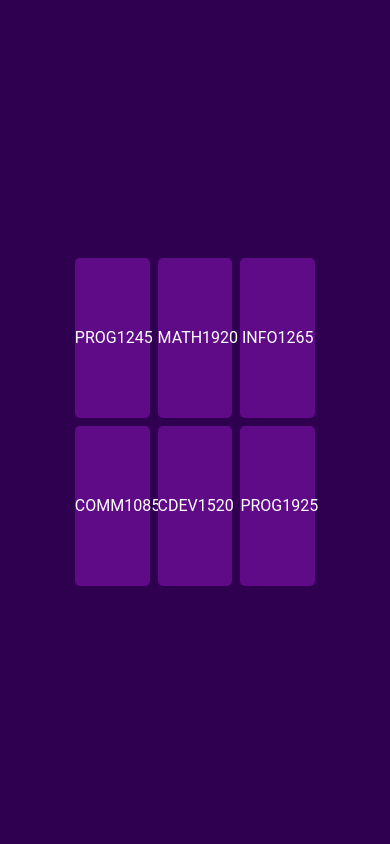
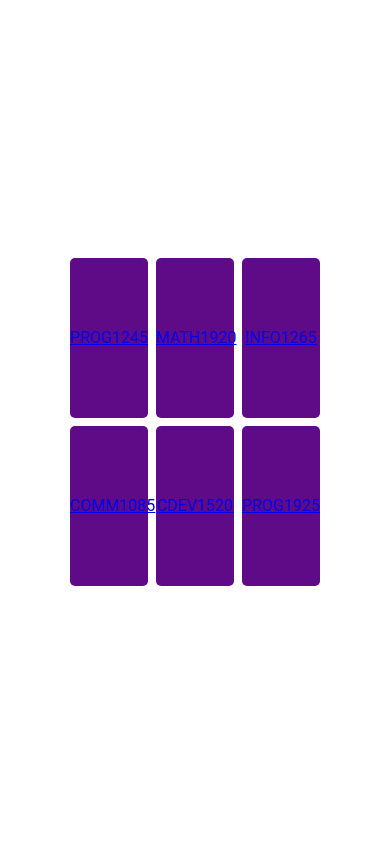
Before and after one commit to NotAtomicBomb/School-Notes, a Django app: page /school/ in a window 390 px wide. Run offline with Django 4.2, Linux system fonts and the light colour scheme; data comes from the database, SQL or seed files in the repository; some libraries are stand-ins or nearby versions.

Commit message:
Changed some css

```diff
--- a/school/static/school/menu.css
+++ b/school/static/school/menu.css
@@ -1,11 +1,13 @@
-body {
-    background-color: #2F004F;
-    color: white;
-}
-
-a.link {
-    text-decoration: none;
-    color: white;
+@media screen and (max-width: 800px) {
+    .grid {
+        display: grid;
+        grid-template-columns: 20% 20%;
+        grid-template-rows: auto;
+        align-content: center;
+        justify-content: center;
+        row-gap: 0.5rem;
+        column-gap: 0.5rem;
+    }
 }
 
 ul {
--- a/school/templates/school/index.html
+++ b/school/templates/school/index.html
@@ -1,5 +1,6 @@
 {% load static %}
 <link rel="stylesheet" href="{% static 'school/menu.css' %}">
+<link rel="stylesheet" href="{% static 'school/normalize.css' %}">
 <div>
     <ul class="grid">
         {% for c in course_list %}
--- a/school/templates/school/subjects.html
+++ b/school/templates/school/subjects.html
@@ -1,5 +1,6 @@
 {% load static %}
 <link rel="stylesheet" href="{% static 'school/menu.css' %}">
+<link rel="stylesheet" href="{% static 'school/normalize.css' %}">
 <div>
     <ul class="grid">
         {% for s in course.subject_set.all %}
```
